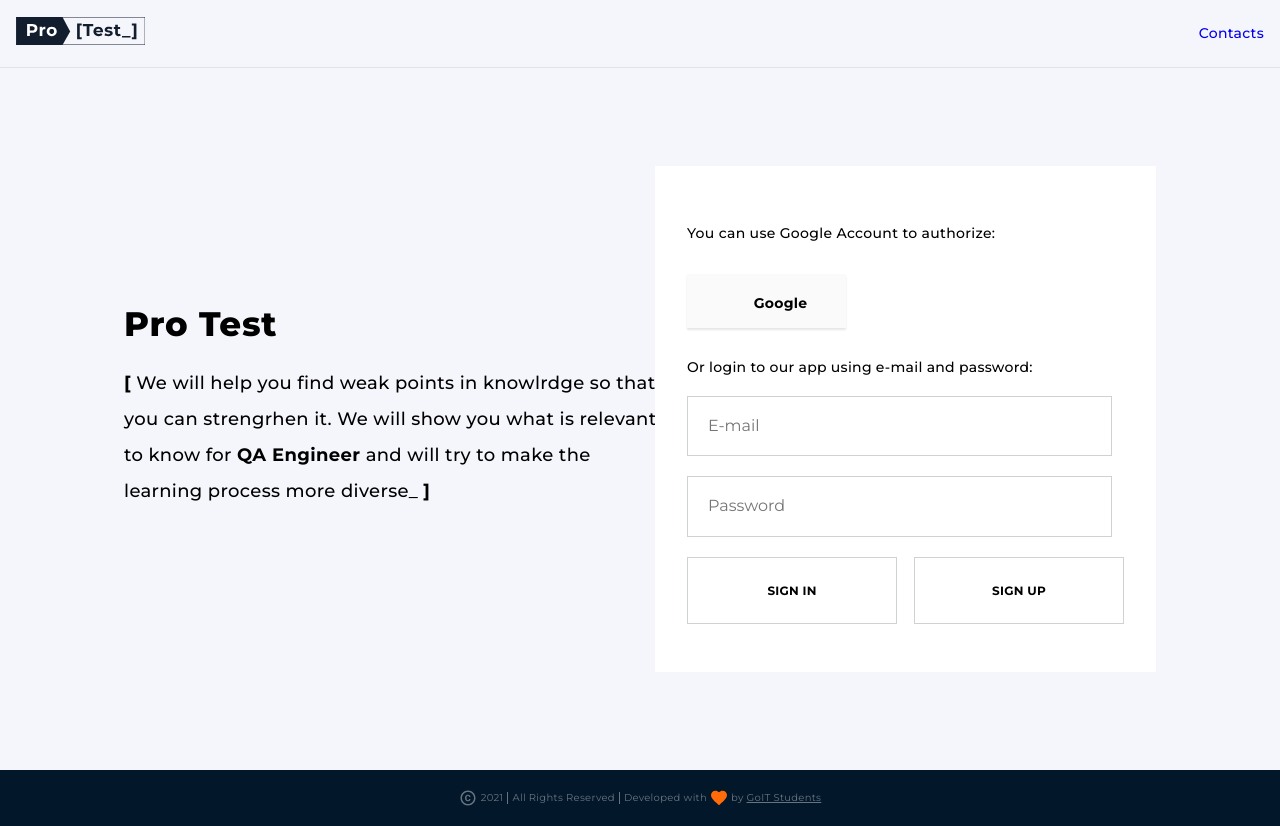
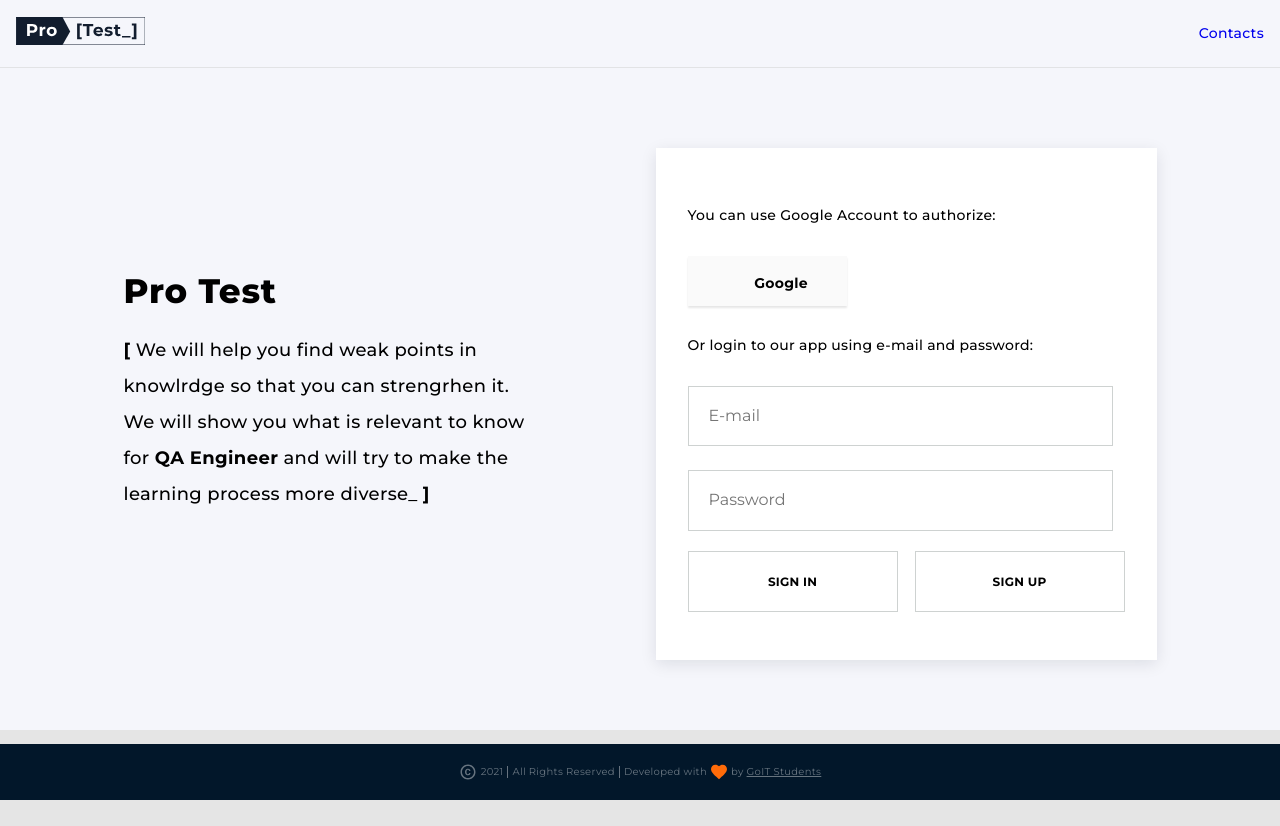
Before and after one commit to Lonardo17/Pro-test-fontend, a React (Create React App) app: page /auth in a window 1280 px wide. After the commit the page ends 800 px from the top, so only its background shows below. Built offline with nearby package versions, Linux system fonts and the light colour scheme.

Commit message:
fixed styles

```diff
--- a/src/components/Login/AuthForm.jsx
+++ b/src/components/Login/AuthForm.jsx
@@ -178,8 +178,8 @@ export default function AuthForm() {
     <form className={s.Form}>
       <p className={s.firstText}>You can use Google Account to authorize:</p>
       <button className={s.btnGoogle}>
-        <svg className={s.btnIcon} width="18px" height="18px">
-          <use href="../../img/google.svg"></use>
+        <svg className={s.btnIcon} width="18" height="18">
+          <use href="../../img/symbol-defs.svg#icon-google"></use>
         </svg>
         Google
       </button>
@@ -198,12 +198,13 @@ export default function AuthForm() {
           onBlur={onBlur}
           name="email"
         />
-        {emailDirty && emailError && toast.warn(emailError)}
+        {emailDirty && emailError && <p className={s.message}>{emailError}</p>}
+        {/* {emailDirty && emailError && toast.warn(emailError)} */}
       </label>
       <label className={s.label}>
         <input
           className={s.inputPassword}
-          type="text"
+          type="password"
           placeholder="Password"
           required
           id="password"
@@ -212,13 +213,16 @@ export default function AuthForm() {
           onBlur={onBlur}
           name="password"
         />
-        {passwordDirty && passwordError && toast.warn(passwordError)}
+        {passwordDirty && passwordError && (
+          <p className={s.message}>{passwordError}</p>
+        )}
+        {/* {passwordDirty && passwordError && toast.warn(passwordError)} */}
       </label>
       <div className={s.buttonWraper}>
         <button
           className={s.buttonSignIn}
           type="button"
-          onClick={onRegister}
+          onClick={onLogin}
           disabled={!formValidity}
         >
           Sign in
@@ -226,7 +230,7 @@ export default function AuthForm() {
         <button
           className={s.buttonSignUp}
           type="button"
-          onClick={onLogin}
+          onClick={onRegister}
           disabled={!formValidity}
         >
           Sign up
--- a/src/components/Login/AuthForm.module.css
+++ b/src/components/Login/AuthForm.module.css
@@ -5,13 +5,15 @@
   padding: 40px 20px;
   background-color: var(--background-secondary-color);
   text-align: center;
+  box-shadow: 0px 4px 15px rgba(2, 23, 42, 0.1);
 }
 
 .firstText {
   margin-bottom: 32px;
   font-weight: 500;
   font-size: 10px;
-  line-height: 1.2px;
+  line-height: 1.2;
+  text-align: start;
 
   color: var(--text-primary-color);
 }
@@ -19,7 +21,7 @@
 .btnGoogle {
   width: 159px;
   margin-bottom: 32px;
-  padding: 16px 37px;
+  padding: 14px 37px;
   font-weight: 700;
   font-size: 14px;
   line-height: 17px;
@@ -45,39 +47,46 @@
   margin-bottom: 20px;
   font-weight: 500;
   font-size: 10px;
-  line-height: 1.2px;
+  line-height: 1.2;
   letter-spacing: 0.02em;
+  text-align: start;
 
   color: var(--text-primary-color);
 }
 
-.label {
-  /* width: 100%; */
-}
-
 .inputMail {
-  margin-bottom: 20px;
+  /* margin-bottom: 20px; */
   padding: 20px;
   width: 240px;
   border: 1px solid var(--input-border-color);
 }
 
 .inputPassword {
-  margin-bottom: 20px;
+  margin-top: 20px;
+  /* margin-bottom: 20px; */
   padding: 20px;
   width: 240px;
   border: 1px solid var(--input-border-color);
 }
 
+.message {
+  font-size: 10px;
+  line-height: 12px;
+  letter-spacing: 0.04em;
+  color: red;
+  margin-top: 5px;
+}
+
 .buttonWraper {
+  margin-top: 20px;
   display: flex;
   justify-content: space-between;
 }
 
 .buttonSignIn {
   width: 110px;
-  padding-top: 25px;
-  padding-bottom: 25px;
+  padding-top: 28px;
+  padding-bottom: 28px;
   font-weight: 700;
   font-size: 10px;
   line-height: 1.2px;
@@ -101,8 +110,8 @@
 
 .buttonSignUp {
   width: 110px;
-  padding-top: 25px;
-  padding-bottom: 25px;
+  padding-top: 28px;
+  padding-bottom: 28px;
   font-weight: 700;
   font-size: 10px;
   line-height: 1.2px;
@@ -127,7 +136,7 @@
 @media screen and (min-width: 768px) {
   .Form {
     width: 501px;
-    margin: 0;
+    margin: 0 auto 0 auto;
     padding: 60px 32px 48px 32px;
     text-align: start;
   }
@@ -140,25 +149,39 @@
   .secondText {
     font-size: 14px;
     line-height: 1.14;
+    margin-bottom: 32px;
   }
 
   .inputMail {
     width: 425px;
+    /* margin-bottom: 24px; */
   }
 
   .inputPassword {
     width: 425px;
+    /* margin-bottom: 40px; */
+    margin-top: 24px;
   }
 
   .buttonSignIn {
     width: 210px;
     font-size: 12px;
     line-height: 1.25;
+    padding-top: 22px;
+    padding-bottom: 22px;
   }
 
   .buttonSignUp {
     width: 210px;
     font-size: 12px;
     line-height: 1.25;
+    padding-top: 22px;
+    padding-bottom: 22px;
   }
 }
+
+@media screen and (min-width: 1280px) {
+  .Form {
+    margin: 0;
+  }
+}
--- a/src/components/Login/Login.module.css
+++ b/src/components/Login/Login.module.css
@@ -44,7 +44,7 @@
 
 @media screen and (min-width: 1280px) {
   .Login {
-    width: 280px;
+    width: 420px;
     margin-left: 0;
     margin-right: 0;
     /* margin-right: 112px; */
@@ -57,6 +57,7 @@
   }
 
   .text {
+    width: 420px;
     font-size: 18px;
     line-height: 2;
   }
--- a/src/views/AuthView/AuthView.js
+++ b/src/views/AuthView/AuthView.js
@@ -6,11 +6,13 @@ import s from './AuthView.module.css';
 export default function AuthView() {
   return (
     <>
-      <div className={s.AuthView}>
-        {/* <Container> */}
-        <Login />
-        <AuthForm />
-        {/* </Container> */}
+      <div className={s.container}>
+        <div className={s.AuthView}>
+          {/* <Container> */}
+          <Login />
+          <AuthForm />
+          {/* </Container> */}
+        </div>
       </div>
     </>
   );
--- a/src/views/AuthView/AuthView.module.css
+++ b/src/views/AuthView/AuthView.module.css
@@ -11,9 +11,16 @@
 
 @media screen and (min-width: 1280px) {
   .AuthView {
-    padding: 98px 124px 98px 124px;
+    max-width: 1033px;
+    margin-left: auto;
+    margin-right: auto;
     display: flex;
     justify-content: space-between;
     align-items: center;
   }
+
+  .container {
+    width: 100wh;
+    background-color: var(--background-auth-color);
+  }
 }
```
Also changed, not shown: src/img/google-icon.svg (added), src/img/google.svg (deleted).
